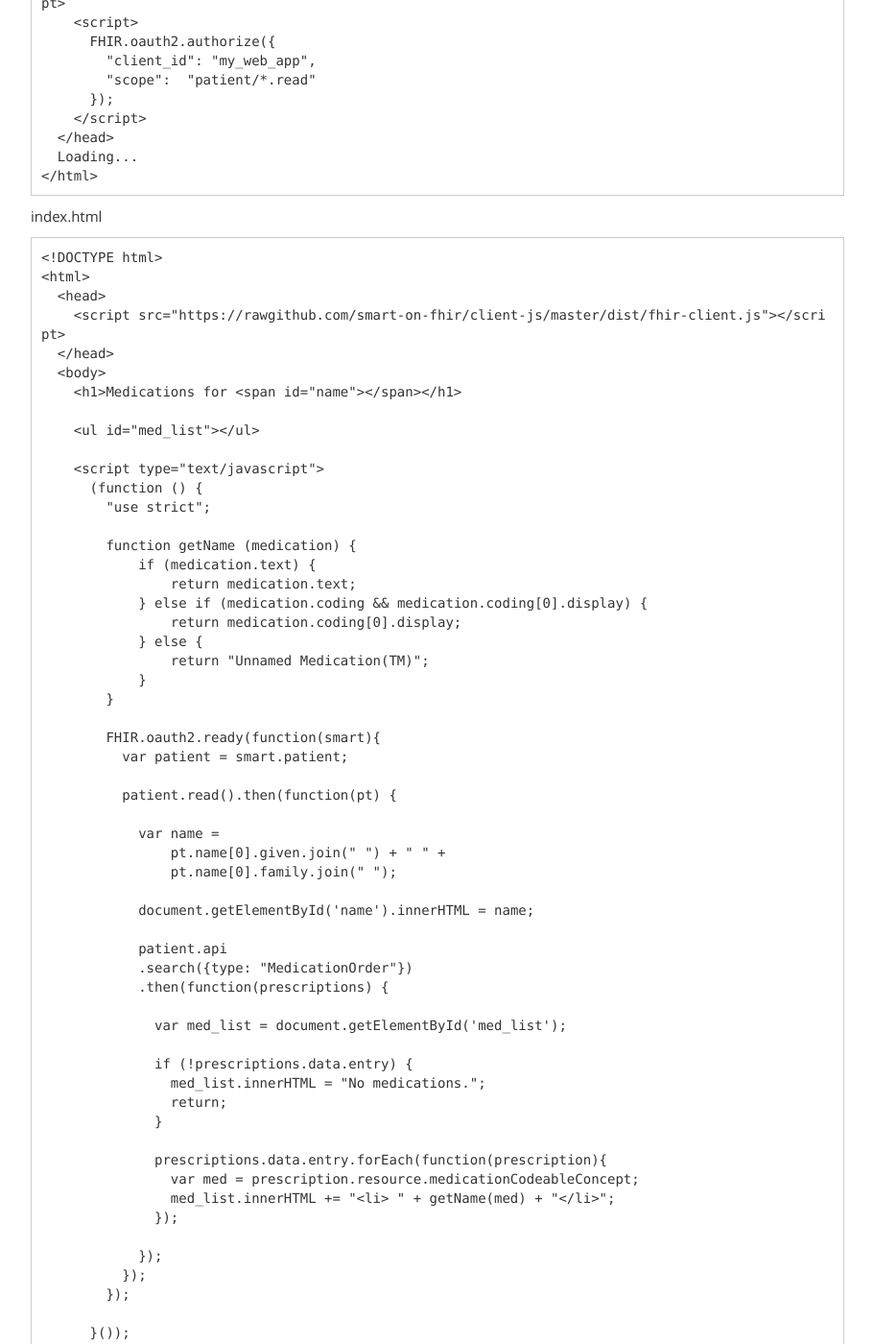
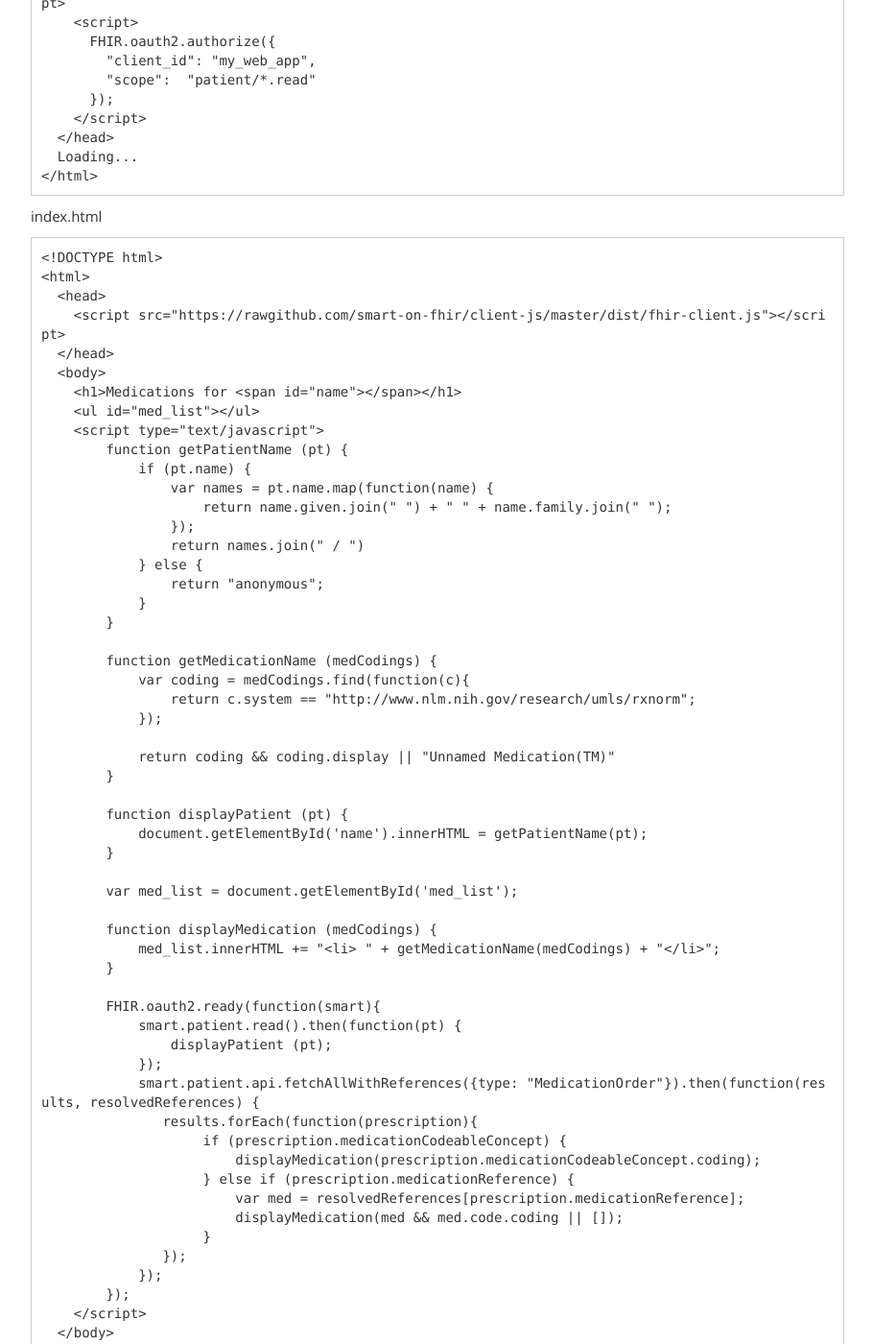
Before and after one commit to smart-on-fhir/smart-on-fhir.github.io, a Jekyll site: the page built from tutorials/testing/index.md, in a window 1280 px wide and 1400 px high, scrolled down 822 px. Shown: the whole window at 96% size, without its empty margins (38-949 px from the left). Built offline with Jekyll 4.4.1, drawn with Linux system fonts in a browser that asks for light colours; Markdown is read by kramdown in place of the engine named in the settings; some of the changed text lies outside the part shown.

Commit message:
Update test app

```diff
--- a/tutorials/testing/index.md
+++ b/tutorials/testing/index.md
@@ -59,55 +59,52 @@ index.html
   </head>
   <body>
     <h1>Medications for <span id="name"></span></h1>
-
     <ul id="med_list"></ul>
-
     <script type="text/javascript">
-      (function () {
-        "use strict";
-
-        function getName (medication) {
-            if (medication.text) {
-                return medication.text;
-            } else if (medication.coding && medication.coding[0].display) {
-                return medication.coding[0].display;
+        function getPatientName (pt) {
+            if (pt.name) {
+                var names = pt.name.map(function(name) {
+                    return name.given.join(" ") + " " + name.family.join(" ");
+                });
+                return names.join(" / ")
             } else {
-                return "Unnamed Medication(TM)";
+                return "anonymous";
             }
         }
 
+        function getMedicationName (medCodings) {
+            var coding = medCodings.find(function(c){
+                return c.system == "http://www.nlm.nih.gov/research/umls/rxnorm";
+            });
+
+            return coding && coding.display || "Unnamed Medication(TM)"
+        }
+
+        function displayPatient (pt) {
+            document.getElementById('name').innerHTML = getPatientName(pt);
+        }
+
+        var med_list = document.getElementById('med_list');
+
+        function displayMedication (medCodings) {
+            med_list.innerHTML += "<li> " + getMedicationName(medCodings) + "</li>";
+        }
+
         FHIR.oauth2.ready(function(smart){
-          var patient = smart.patient;
-
-          patient.read().then(function(pt) {
-
-            var name =
-                pt.name[0].given.join(" ") + " " +
-                pt.name[0].family.join(" ");
-
-            document.getElementById('name').innerHTML = name;
-
-            patient.api
-            .search({type: "MedicationOrder"})
-            .then(function(prescriptions) {
-
-              var med_list = document.getElementById('med_list');
-
-              if (!prescriptions.data.entry) {
-                med_list.innerHTML = "No medications.";
-                return;
-              }
-
-              prescriptions.data.entry.forEach(function(prescription){
-                var med = prescription.resource.medicationCodeableConcept;
-                med_list.innerHTML += "<li> " + getName(med) + "</li>";
-              });
-
+            smart.patient.read().then(function(pt) {
+                displayPatient (pt);
             });
-          });
+            smart.patient.api.fetchAllWithReferences({type: "MedicationOrder"}).then(function(results, resolvedReferences) {
+               results.forEach(function(prescription){
+                    if (prescription.medicationCodeableConcept) {
+                        displayMedication(prescription.medicationCodeableConcept.coding);
+                    } else if (prescription.medicationReference) {
+                        var med = resolvedReferences[prescription.medicationReference];
+                        displayMedication(med && med.code.coding || []);
+                    }
+               });
+            });
         });
-
-      }());
     </script>
   </body>
 </html>
```
